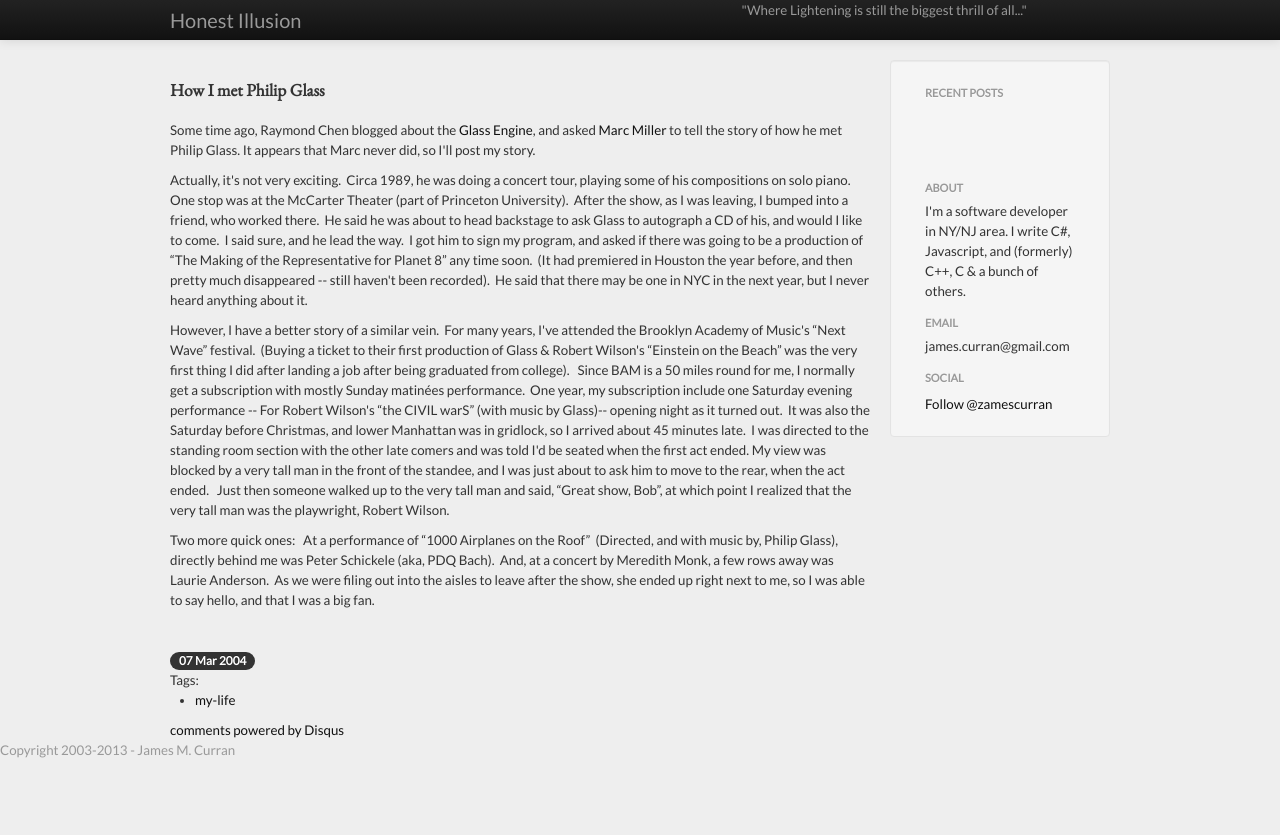
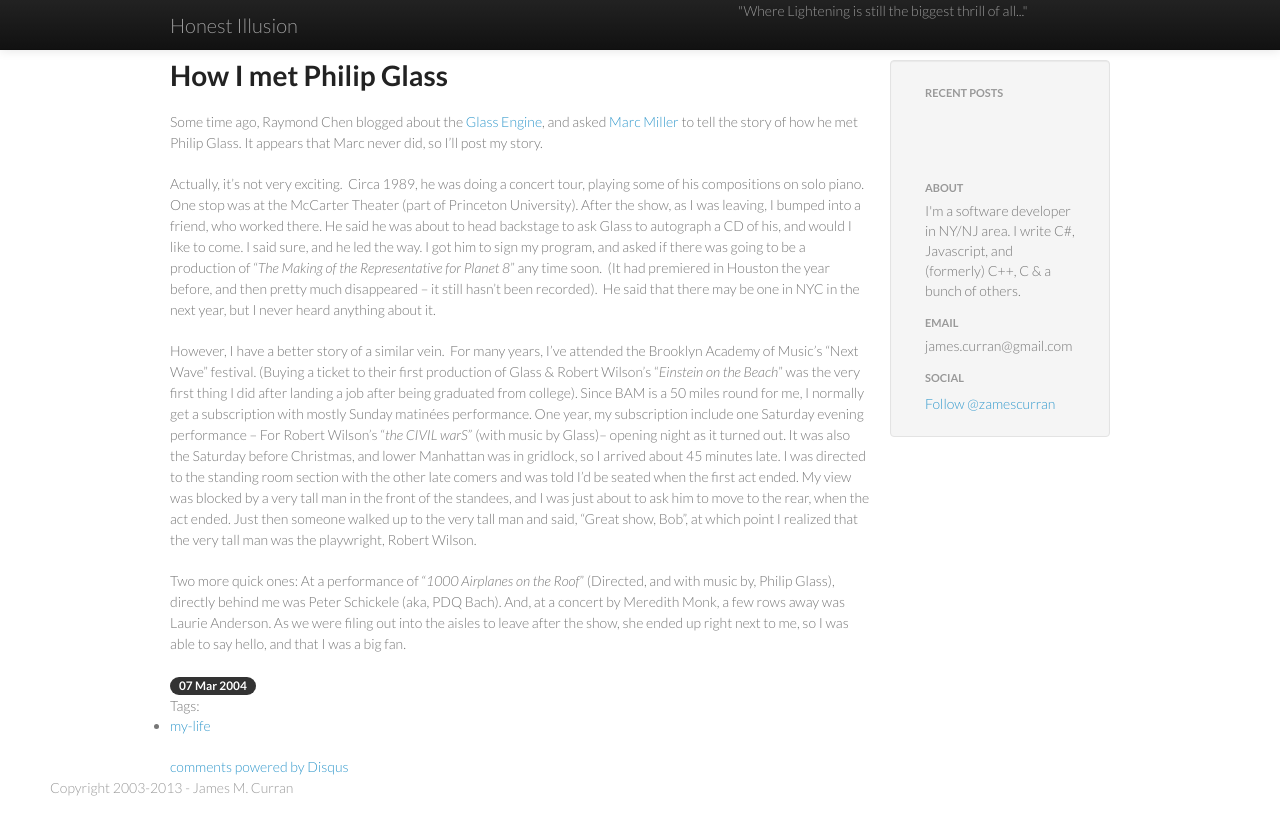
Before and after one commit to jamescurran/jamescurran.github.io, a Jekyll site: the page built from _posts/2004-03-07-how-i-met-philip-glass.md, in a window 1280 px wide. Shown: the top 835 px of the page. Built offline with Jekyll 4.4.1, drawn with Linux system fonts in a browser that asks for light colours; nearby versions of some CDN libraries; comment, search, counter and statistics services are not loaded.

Commit message:
more clean up

```diff
--- a/_includes/header.html
+++ b/_includes/header.html
@@ -12,8 +12,8 @@
 <!--    <link href="/css/site.css" rel="stylesheet">  -->
 <!--    <link href="/css/csharp.css" rel="stylesheet">    -->
     <link href="/css/pygment_trac.css" rel="stylesheet">
-<!--    <link href="/css/styles.css" rel="stylesheet">  -->
-    <link href="/css/style.css" rel="stylesheet">
+<!--    <link href="/css/style.css" rel="stylesheet">  -->
+    <link href="/css/styles.css" rel="stylesheet">
     <style>
       body {
       padding-top: 60px; /* 60px to make the container go all the way to the bottom of the topbar */
--- a/_posts/2004-03-07-how-i-met-philip-glass.md
+++ b/_posts/2004-03-07-how-i-met-philip-glass.md
@@ -4,8 +4,10 @@ title: How I met Philip Glass
 categories: my-life
 tags: my-life
 ---
-<P>Some time ago, Raymond Chen blogged about the <A href="http://blogs.msdn.com/oldnewthing/archive/2004/02/04/67385.aspx">Glass Engine</A>, and asked&nbsp;<A href="http://weblogs.asp.net/marcmill">Marc Miller</A> to tell the story of how he met Philip Glass. It appears that Marc never did, so I'll post my story.</P>
-<P>Actually, it's not very exciting.&nbsp; Circa 1989, he was doing a concert tour, playing some of his compositions on solo piano.&nbsp; One stop was at the McCarter Theater (part of Princeton University).&nbsp; After the show, as I was leaving, I bumped into a friend, who worked there.&nbsp; He said he was about to head backstage to ask Glass to autograph a CD of his, and would I like to come.&nbsp; I said sure, and he lead the way.&nbsp; I got him to sign my program, and asked if there was going to be a production of &#8220;The Making of the Representative for Planet 8&#8221; any time soon.&nbsp; (It had premiered in Houston the year before, and then pretty much disappeared -- still haven't been recorded).&nbsp; He said that there may be one in NYC in the next year, but I never heard anything about it.</P>
-<P>However, I have a better story of a similar vein.&nbsp; For many years, I've attended the Brooklyn Academy of Music's &#8220;Next Wave&#8221; festival.&nbsp; (Buying a ticket to their first production of Glass &amp; Robert Wilson's &#8220;Einstein on the Beach&#8221; was the very first thing I did after landing a job after being graduated from college).&nbsp;&nbsp; Since BAM is a 50 miles round for me, I normally get a subscription with mostly Sunday matin&#233;es performance.&nbsp; One year, my subscription include one Saturday evening performance -- For Robert Wilson's &#8220;the CIVIL warS&#8221; (with music by Glass)-- opening night as it turned out.&nbsp; It was also the Saturday before Christmas, and lower Manhattan was in gridlock, so I arrived about 45 minutes late.&nbsp; I was directed to the standing room section with the other late comers and was told I'd be seated when the first act ended. My view was blocked by a very tall man in the front of the standee, and I was just about to ask him to move to the rear, when the act ended.&nbsp;&nbsp; Just then someone walked up to the very tall man and said, &#8220;Great show, Bob&#8221;, at which point I realized that the very tall man was the playwright, Robert Wilson.</P>
-<P>Two more quick ones:&nbsp;&nbsp; At a performance of &#8220;1000 Airplanes on the Roof&#8221;&nbsp; (Directed, and with music by, Philip Glass), directly behind me was Peter <SPAN class=hed>Schickele (aka, PDQ Bach).&nbsp; And, at a concert by Meredith Monk, a few rows away was Laurie Anderson.&nbsp; As we were filing out into the aisles to leave after the show, she ended up right next to me, so I was able to say hello, and that I was a big fan.</SPAN></P>
-<P><SPAN class=hed></SPAN>&nbsp;</P>
+Some time ago, Raymond Chen blogged about the [Glass Engine](http://blogs.msdn.com/oldnewthing/archive/2004/02/04/67385.aspx), and asked&nbsp;[Marc Miller](http://weblogs.asp.net/marcmill) to tell the story of how he met Philip Glass. It appears that Marc never did, so I'll post my story.
+
+Actually, it's not very exciting.&nbsp; Circa 1989, he was doing a concert tour, playing some of his compositions on solo piano.&nbsp; One stop was at the McCarter Theater (part of Princeton University).  After the show, as I was leaving, I bumped into a friend, who worked there. He said he was about to head backstage to ask Glass to autograph a CD of his, and would I like to come.  I said sure, and he led the way. I got him to sign my program, and asked if there was going to be a production of &#8220;*The Making of the Representative for Planet 8*&#8221; any time soon.&nbsp; (It had premiered in Houston the year before, and then pretty much disappeared -- it still hasn't been recorded).&nbsp; He said that there may be one in NYC in the next year, but I never heard anything about it.
+
+However, I have a better story of a similar vein.&nbsp; For many years, I've attended the Brooklyn Academy of Music's &#8220;Next Wave&#8221; festival.  (Buying a ticket to their first production of Glass &amp; Robert Wilson's &#8220;*Einstein on the Beach*&#8221; was the very first thing I did after landing a job after being graduated from college).  Since BAM is a 50 miles round for me, I normally get a subscription with mostly Sunday matin&#233;es performance.  One year, my subscription include one Saturday evening performance -- For Robert Wilson's &#8220;*the CIVIL warS*&#8221; (with music by Glass)-- opening night as it turned out.  It was also the Saturday before Christmas, and lower Manhattan was in gridlock, so I arrived about 45 minutes late.  I was directed to the standing room section with the other late comers and was told I'd be seated when the first act ended. My view was blocked by a very tall man in the front of the standees, and I was just about to ask him to move to the rear, when the act ended.  Just then someone walked up to the very tall man and said, &#8220;Great show, Bob&#8221;, at which point I realized that the very tall man was the playwright, Robert Wilson.
+
+Two more quick ones: At a performance of &#8220;*1000 Airplanes on the Roof*&#8221; (Directed, and with music by, Philip Glass), directly behind me was Peter Schickele (aka, PDQ Bach).  And, at a concert by Meredith Monk, a few rows away was Laurie Anderson. As we were filing out into the aisles to leave after the show, she ended up right next to me, so I was able to say hello, and that I was a big fan.
--- a/archives.html
+++ b/archives.html
@@ -3,6 +3,8 @@ layout: default
 title: Honest Illusion.com Archives
 alt: This is the archives page. Maybe you want <a href="/">the front page</a>?
 ---
+<link href="/css/style.css" rel="stylesheet">
+
 <div class="section">
    <h2>{{ page.title }}</h2>
 
```
